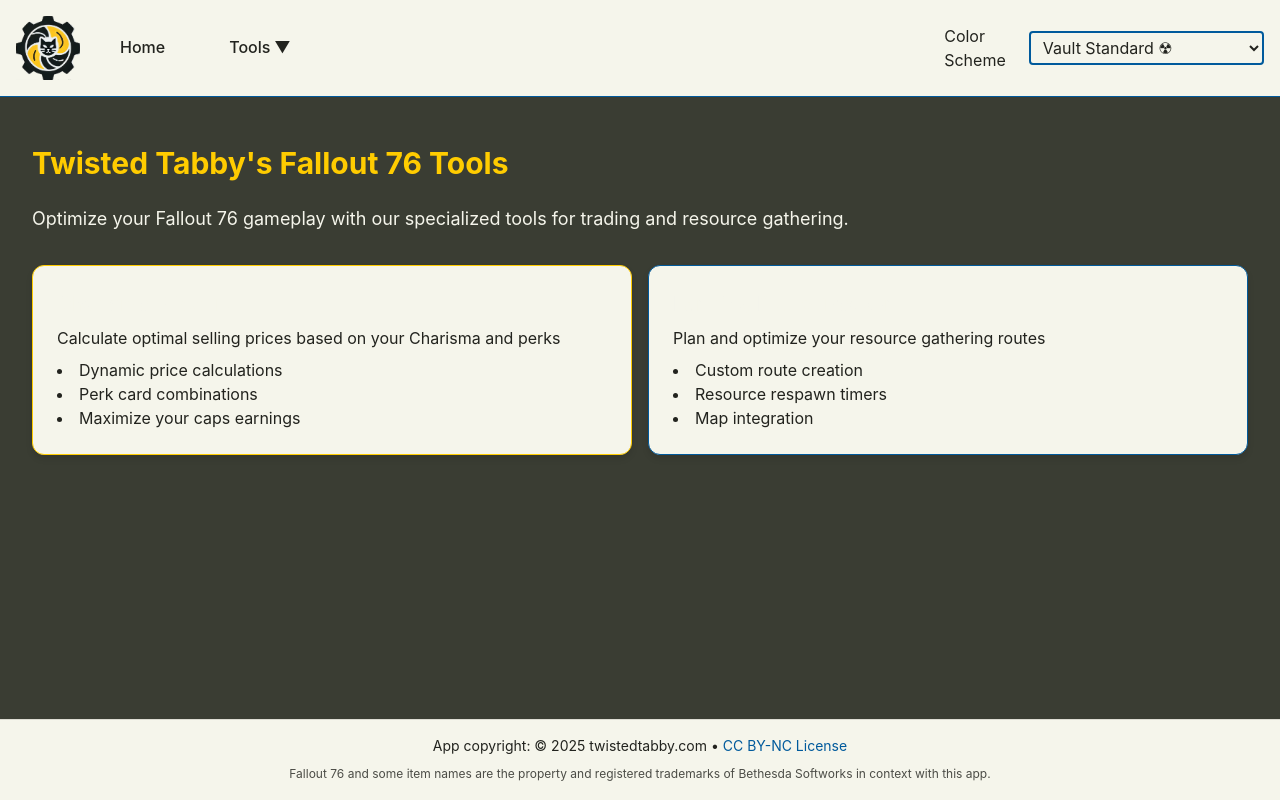
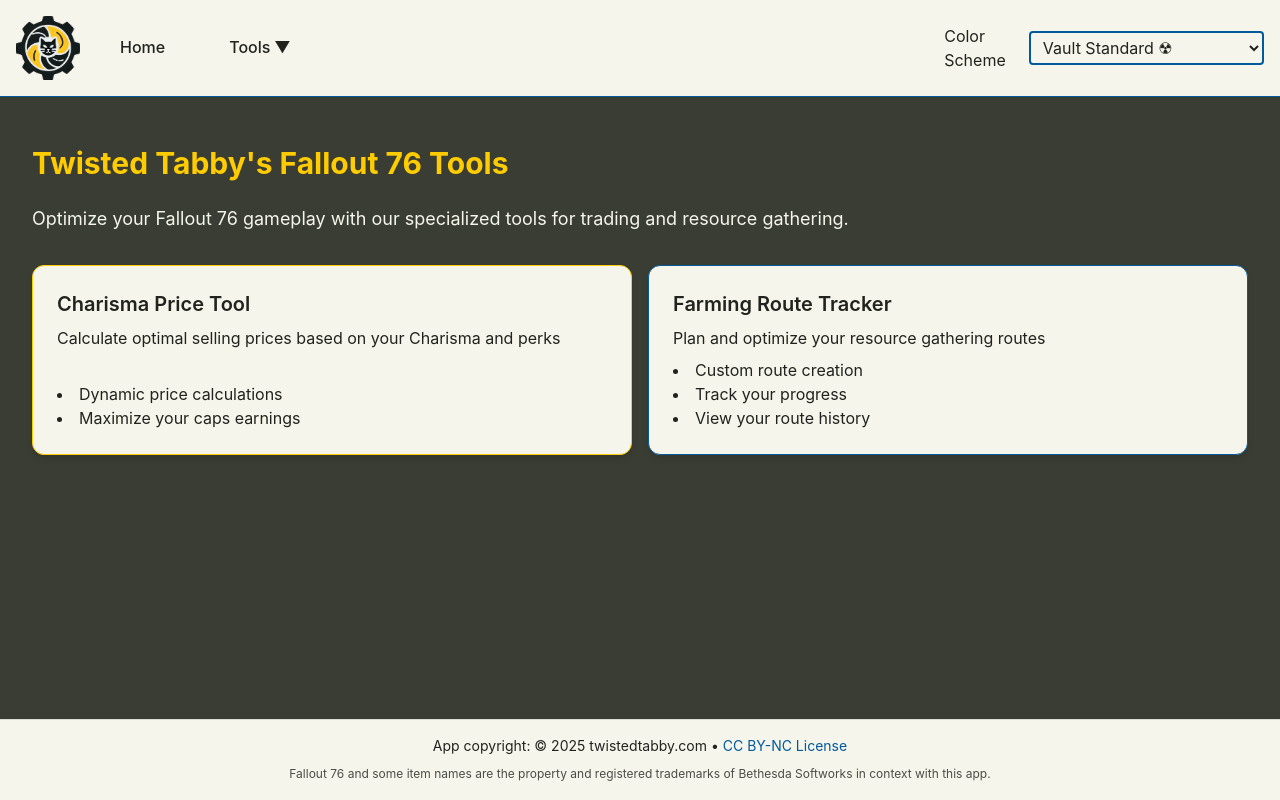
Before and after one commit to TwistedTabby/Fallout_76-Recipe-Gathering-List-Builder, a React (Vite) app: page / in a window 1280 px wide. Built offline with nearby package versions, Linux system fonts and the light colour scheme.

Commit message:
Fixes #5 to make sure that the tool titles are displayed

```diff
--- a/src/pages/HomePage.tsx
+++ b/src/pages/HomePage.tsx
@@ -17,13 +17,12 @@ const HomePage = () => {
           border: '1px solid var(--main-accent)'
         }}>
           <div className="card-body">
-            <h2 className="card-title" style={{ color: 'var(--main-accent)' }}>
+            <h2 className="card-title" style={{ color: 'var(--dark-contrast) !important' }}>
               Charisma Price Tool
             </h2>
             <p>Calculate optimal selling prices based on your Charisma and perks</p>
             <ul className="list-disc list-inside text-left">
               <li>Dynamic price calculations</li>
-              <li>Perk card combinations</li>
               <li>Maximize your caps earnings</li>
             </ul>
           </div>
@@ -34,14 +33,14 @@ const HomePage = () => {
           border: '1px solid var(--secondary-accent)'
         }}>
           <div className="card-body">
-            <h2 className="card-title" style={{ color: 'var(--secondary-accent)' }}>
+            <h2 className="card-title" style={{ color: 'var(--dark-contrast) !important' }}>
               Farming Route Tracker
             </h2>
             <p>Plan and optimize your resource gathering routes</p>
             <ul className="list-disc list-inside text-left">
               <li>Custom route creation</li>
-              <li>Resource respawn timers</li>
-              <li>Map integration</li>
+              <li>Track your progress</li>
+              <li>View your route history</li>
             </ul>
           </div>
         </Link>
```
